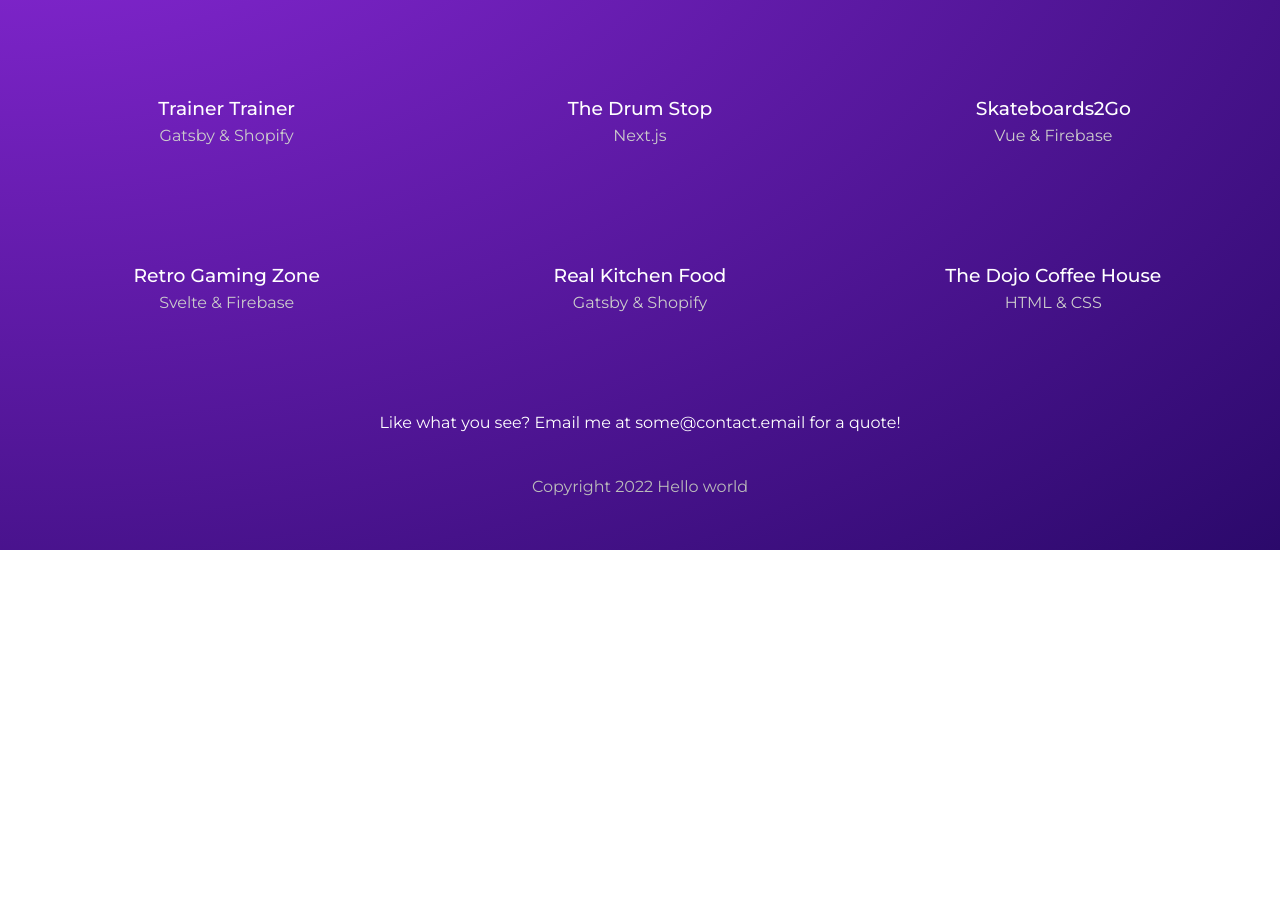
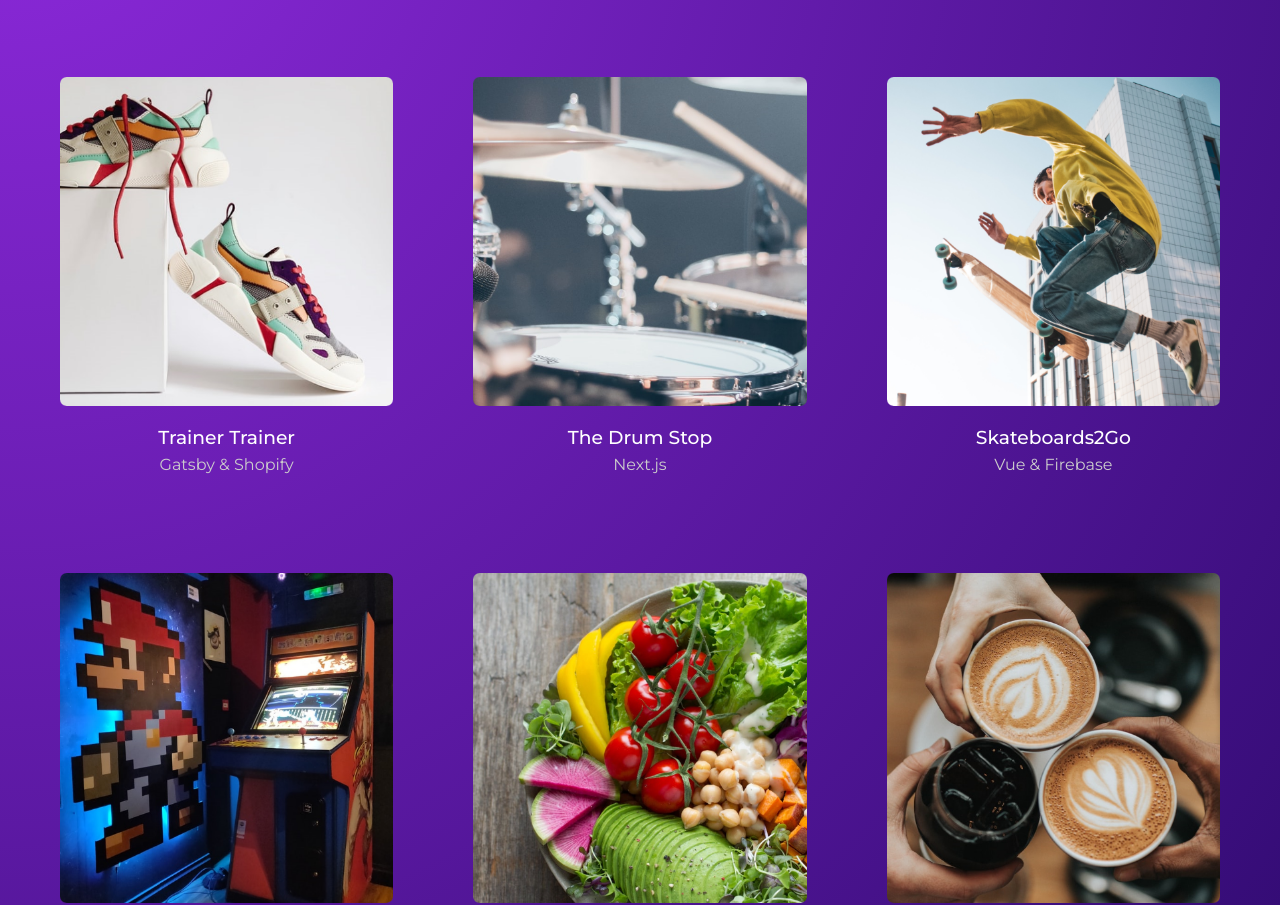
Before and after one commit to RichieSjt/Gatsby-exercises, a Gatsby site in the folder gatsby-practice/: page /projects in a window 1280 px wide. Shown: the part 250-1155 px from the top of the page. Before the commit the page ends 800 px from the top, so only its background shows below. Built offline with nearby package versions, Linux system fonts and the light colour scheme; Gatsby itself is replaced by a stand-in of ours.

Commit message:
Post thumbnails

```diff
--- a/gatsby-practice/src/pages/projects/index.js
+++ b/gatsby-practice/src/pages/projects/index.js
@@ -1,4 +1,5 @@
 import { graphql, Link } from "gatsby"
+import { GatsbyImage, getImage } from 'gatsby-plugin-image'
 import React from "react"
 import Layout from "../../components/Layout"
 import * as styles from "./projects.module.css"
@@ -19,13 +20,20 @@
           {projects.map(project => (
             <Link to={`/projects/${project.frontmatter.slug}`} key={project.id}>
               <div>
+                <GatsbyImage
+                  image={getImage(project.frontmatter.thumb)}
+                  alt={project.frontmatter.title}
+                />
                 <h3>{project.frontmatter.title}</h3>
                 <p>{project.frontmatter.stack}</p>
               </div>
             </Link>
           ))}
         </div>
-      <p>Like what you see? Email me at <a href={`mailto:${contact}`}>{contact}</a> for a quote!</p>
+        <p>
+          Like what you see? Email me at{" "}
+          <a href={`mailto:${contact}`}>{contact}</a> for a quote!
+        </p>
       </div>
     </Layout>
   )
@@ -33,12 +41,19 @@
 
 export const query = graphql`
   query ProjectsPage {
-    projects: allMarkdownRemark(sort: { fields: frontmatter___date, order: DESC }) {
+    projects: allMarkdownRemark(
+      sort: { fields: frontmatter___date, order: DESC }
+    ) {
       nodes {
         frontmatter {
           slug
           stack
           title
+          thumb {
+            childImageSharp {
+              gatsbyImageData
+            }
+          }
         }
         id
       }
--- a/gatsby-practice/src/projects/dojo-coffee-house.md
+++ b/gatsby-practice/src/projects/dojo-coffee-house.md
@@ -3,6 +3,8 @@
 stack: HTML & CSS
 slug: the-dojo-coffee-house
 date: 2021-01-01T00:00:00+00:00
+thumb: ../images/thumbs/coffee.png
+featuredImg: ../images/featured/coffee-banner.png
 ---
 
 Lorem ninja ipsum dolor sit amet, consectetuer adipiscing elit, sed diam nonummy nibh euismod tincidunt ut laoreet dolore magna aliquam erat volutpat. Ut ninja wisi enim ad minim veniam, quis nostrud exerci tation ullamcorper suscipit ninja lobortis nisl ut aliquip ex ea commodo consequat. Duis ninja autem vel eum iriure dolor in hendrerit in vulputate ninja velit esse molestie consequat, vel illum dolore eu feugiat nulla ninja facilisis at vero eros et accumsan et iusto odio dignissim qui blandit praesent luptatum zzril delenit augue duis dolore te feugait nulla facilisi. Nam ninja ipsum liber tempor cum soluta nobis eleifend option congue nihil imperdiet doming id quod mazim placerat facer possim assum. Typi ninja non habent claritatem insitam; est usus legentis in iis qui facit eorum claritatem. Investigationes ninja demonstraverunt lectores legere me lius quod ii legunt saepius. Claritas ninja est etiam processus dynamicus, qui ninja sequitur mutationem consuetudium lectorum. Mirum ninja est notare quam littera gothica, quam nunc putamus parum claram, anteposuerit litterarum formas humanitatis per seacula quarta decima et quinta decima. Eodem ninja ipsum modo typi, qui nunc nobis videntur parum clari, fiant sollemnes in ninja futurum.
--- a/gatsby-practice/src/projects/real-kitchen-food.md
+++ b/gatsby-practice/src/projects/real-kitchen-food.md
@@ -3,6 +3,8 @@
 stack: Gatsby & Shopify
 slug: real-kitchen-food
 date: 2021-01-02T00:00:00+00:00
+thumb: ../images/thumbs/food.png
+featuredImg: ../images/featured/food-banner.png
 ---
 
 Lorem ninja ipsum dolor sit amet, consectetuer adipiscing elit, sed diam nonummy nibh euismod tincidunt ut laoreet dolore magna aliquam erat volutpat. Ut ninja wisi enim ad minim veniam, quis nostrud exerci tation ullamcorper suscipit ninja lobortis nisl ut aliquip ex ea commodo consequat. Duis ninja autem vel eum iriure dolor in hendrerit in vulputate ninja velit esse molestie consequat, vel illum dolore eu feugiat nulla ninja facilisis at vero eros et accumsan et iusto odio dignissim qui blandit praesent luptatum zzril delenit augue duis dolore te feugait nulla facilisi. Nam ninja ipsum liber tempor cum soluta nobis eleifend option congue nihil imperdiet doming id quod mazim placerat facer possim assum. Typi ninja non habent claritatem insitam; est usus legentis in iis qui facit eorum claritatem. Investigationes ninja demonstraverunt lectores legere me lius quod ii legunt saepius. Claritas ninja est etiam processus dynamicus, qui ninja sequitur mutationem consuetudium lectorum. Mirum ninja est notare quam littera gothica, quam nunc putamus parum claram, anteposuerit litterarum formas humanitatis per seacula quarta decima et quinta decima. Eodem ninja ipsum modo typi, qui nunc nobis videntur parum clari, fiant sollemnes in ninja futurum.
--- a/gatsby-practice/src/projects/retro-gaming-zone.md
+++ b/gatsby-practice/src/projects/retro-gaming-zone.md
@@ -3,6 +3,8 @@
 stack: Svelte & Firebase
 slug: retro-gaming-zone
 date: 2021-01-21T00:00:00+00:00
+thumb: ../images/thumbs/gaming.png
+featuredImg: ../images/featured/gaming-banner.png
 ---
 
 Lorem ninja ipsum dolor sit amet, consectetuer adipiscing elit, sed diam nonummy nibh euismod tincidunt ut laoreet dolore magna aliquam erat volutpat. Ut ninja wisi enim ad minim veniam, quis nostrud exerci tation ullamcorper suscipit ninja lobortis nisl ut aliquip ex ea commodo consequat. Duis ninja autem vel eum iriure dolor in hendrerit in vulputate ninja velit esse molestie consequat, vel illum dolore eu feugiat nulla ninja facilisis at vero eros et accumsan et iusto odio dignissim qui blandit praesent luptatum zzril delenit augue duis dolore te feugait nulla facilisi. Nam ninja ipsum liber tempor cum soluta nobis eleifend option congue nihil imperdiet doming id quod mazim placerat facer possim assum. Typi ninja non habent claritatem insitam; est usus legentis in iis qui facit eorum claritatem. Investigationes ninja demonstraverunt lectores legere me lius quod ii legunt saepius. Claritas ninja est etiam processus dynamicus, qui ninja sequitur mutationem consuetudium lectorum. Mirum ninja est notare quam littera gothica, quam nunc putamus parum claram, anteposuerit litterarum formas humanitatis per seacula quarta decima et quinta decima. Eodem ninja ipsum modo typi, qui nunc nobis videntur parum clari, fiant sollemnes in ninja futurum.
--- a/gatsby-practice/src/projects/skateboards2go.md
+++ b/gatsby-practice/src/projects/skateboards2go.md
@@ -3,6 +3,8 @@
 stack: Vue & Firebase
 slug: skateboards-to-go
 date: 2021-02-03T00:00:00+00:00
+thumb: ../images/thumbs/skate.png
+featuredImg: ../images/featured/skate-banner.png
 ---
 
 Lorem ninja ipsum dolor sit amet, consectetuer adipiscing elit, sed diam nonummy nibh euismod tincidunt ut laoreet dolore magna aliquam erat volutpat. Ut ninja wisi enim ad minim veniam, quis nostrud exerci tation ullamcorper suscipit ninja lobortis nisl ut aliquip ex ea commodo consequat. Duis ninja autem vel eum iriure dolor in hendrerit in vulputate ninja velit esse molestie consequat, vel illum dolore eu feugiat nulla ninja facilisis at vero eros et accumsan et iusto odio dignissim qui blandit praesent luptatum zzril delenit augue duis dolore te feugait nulla facilisi. Nam ninja ipsum liber tempor cum soluta nobis eleifend option congue nihil imperdiet doming id quod mazim placerat facer possim assum. Typi ninja non habent claritatem insitam; est usus legentis in iis qui facit eorum claritatem. Investigationes ninja demonstraverunt lectores legere me lius quod ii legunt saepius. Claritas ninja est etiam processus dynamicus, qui ninja sequitur mutationem consuetudium lectorum. Mirum ninja est notare quam littera gothica, quam nunc putamus parum claram, anteposuerit litterarum formas humanitatis per seacula quarta decima et quinta decima. Eodem ninja ipsum modo typi, qui nunc nobis videntur parum clari, fiant sollemnes in ninja futurum.
--- a/gatsby-practice/src/projects/the-drum-stop.md
+++ b/gatsby-practice/src/projects/the-drum-stop.md
@@ -3,6 +3,8 @@
 stack: Next.js
 slug: the-drum-stop
 date: 2021-02-10T00:00:00+00:00
+thumb: ../images/thumbs/drums.png
+featuredImg: ../images/featured/drums-banner.png
 ---
 
 Lorem ninja ipsum dolor sit amet, consectetuer adipiscing elit, sed diam nonummy nibh euismod tincidunt ut laoreet dolore magna aliquam erat volutpat. Ut ninja wisi enim ad minim veniam, quis nostrud exerci tation ullamcorper suscipit ninja lobortis nisl ut aliquip ex ea commodo consequat. Duis ninja autem vel eum iriure dolor in hendrerit in vulputate ninja velit esse molestie consequat, vel illum dolore eu feugiat nulla ninja facilisis at vero eros et accumsan et iusto odio dignissim qui blandit praesent luptatum zzril delenit augue duis dolore te feugait nulla facilisi. Nam ninja ipsum liber tempor cum soluta nobis eleifend option congue nihil imperdiet doming id quod mazim placerat facer possim assum. Typi ninja non habent claritatem insitam; est usus legentis in iis qui facit eorum claritatem. Investigationes ninja demonstraverunt lectores legere me lius quod ii legunt saepius. Claritas ninja est etiam processus dynamicus, qui ninja sequitur mutationem consuetudium lectorum. Mirum ninja est notare quam littera gothica, quam nunc putamus parum claram, anteposuerit litterarum formas humanitatis per seacula quarta decima et quinta decima. Eodem ninja ipsum modo typi, qui nunc nobis videntur parum clari, fiant sollemnes in ninja futurum.
--- a/gatsby-practice/src/projects/trainer-trainer.md
+++ b/gatsby-practice/src/projects/trainer-trainer.md
@@ -3,6 +3,8 @@
 stack: Gatsby & Shopify
 slug: trainer-trainer
 date: 2021-03-25T00:00:00+00:00
+thumb: ../images/thumbs/shoes.png
+featuredImg: ../images/featured/shoes-banner.png
 ---
 
 Lorem ninja ipsum dolor sit amet, consectetuer adipiscing elit, sed diam nonummy nibh euismod tincidunt ut laoreet dolore magna aliquam erat volutpat. Ut ninja wisi enim ad minim veniam, quis nostrud exerci tation ullamcorper suscipit ninja lobortis nisl ut aliquip ex ea commodo consequat. Duis ninja autem vel eum iriure dolor in hendrerit in vulputate ninja velit esse molestie consequat, vel illum dolore eu feugiat nulla ninja facilisis at vero eros et accumsan et iusto odio dignissim qui blandit praesent luptatum zzril delenit augue duis dolore te feugait nulla facilisi. Nam ninja ipsum liber tempor cum soluta nobis eleifend option congue nihil imperdiet doming id quod mazim placerat facer possim assum. Typi ninja non habent claritatem insitam; est usus legentis in iis qui facit eorum claritatem. Investigationes ninja demonstraverunt lectores legere me lius quod ii legunt saepius. Claritas ninja est etiam processus dynamicus, qui ninja sequitur mutationem consuetudium lectorum. Mirum ninja est notare quam littera gothica, quam nunc putamus parum claram, anteposuerit litterarum formas humanitatis per seacula quarta decima et quinta decima. Eodem ninja ipsum modo typi, qui nunc nobis videntur parum clari, fiant sollemnes in ninja futurum.
```
